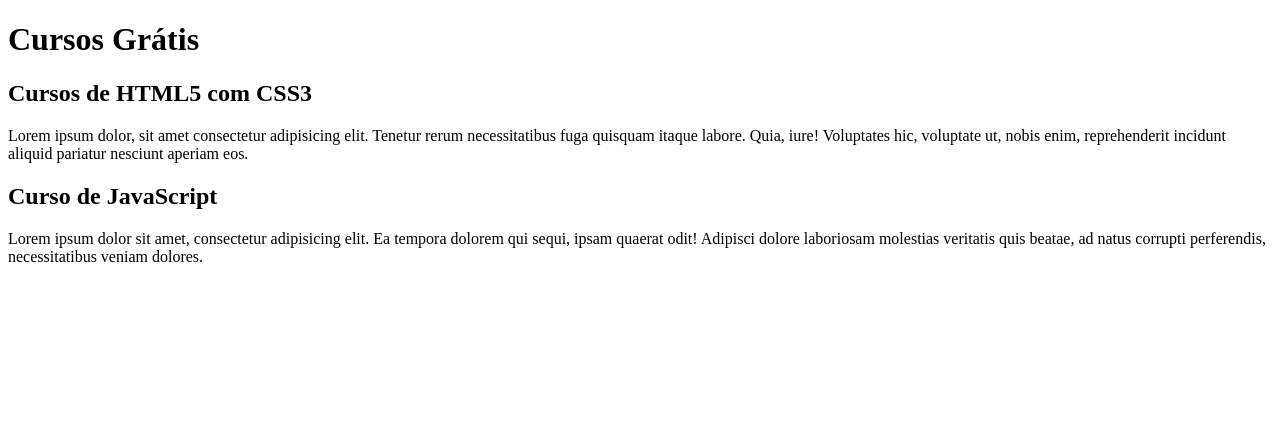
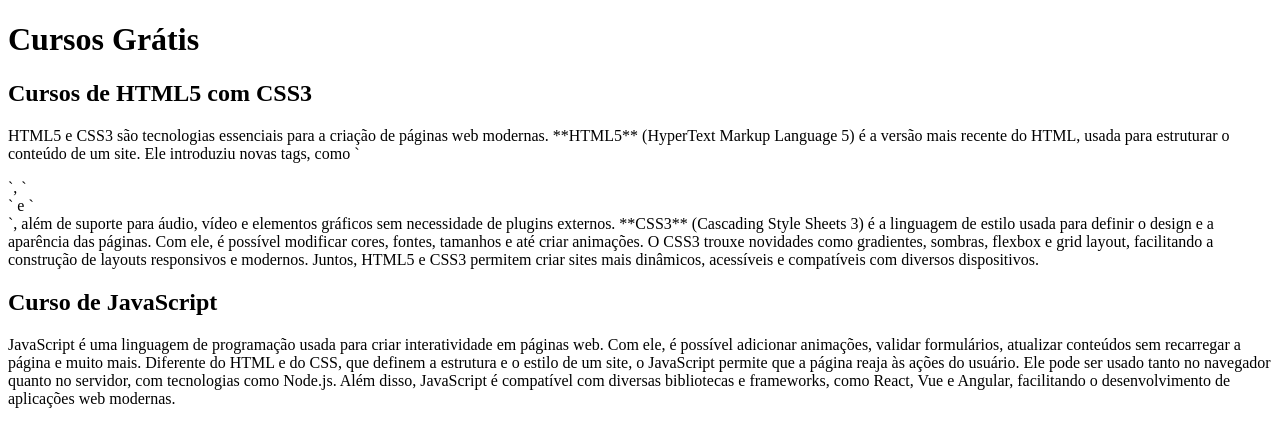
Before and after one commit to Bibia22/projeto-site, a plain HTML site: page index.html in a window 1280 px wide. Drawn offline with Linux system fonts and the light colour scheme.

Commit message:
Update index.html

```diff
--- a/index.html
+++ b/index.html
@@ -15,7 +15,13 @@
             Cursos de HTML5 com CSS3
         </h2>
         <p>
-            Lorem ipsum dolor, sit amet consectetur adipisicing elit. Tenetur rerum necessitatibus fuga quisquam itaque labore. Quia, iure! Voluptates hic, voluptate ut, nobis enim, reprehenderit incidunt aliquid pariatur nesciunt aperiam eos.
+            HTML5 e CSS3 são tecnologias essenciais para a criação de páginas web modernas.
+
+**HTML5** (HyperText Markup Language 5) é a versão mais recente do HTML, usada para estruturar o conteúdo de um site. Ele introduziu novas tags, como `<header>`, `<article>` e `<section>`, além de suporte para áudio, vídeo e elementos gráficos sem necessidade de plugins externos.
+
+**CSS3** (Cascading Style Sheets 3) é a linguagem de estilo usada para definir o design e a aparência das páginas. Com ele, é possível modificar cores, fontes, tamanhos e até criar animações. O CSS3 trouxe novidades como gradientes, sombras, flexbox e grid layout, facilitando a construção de layouts responsivos e modernos.
+
+Juntos, HTML5 e CSS3 permitem criar sites mais dinâmicos, acessíveis e compatíveis com diversos dispositivos.
         </p>
        </article>
        <article>
@@ -23,7 +29,11 @@
             Curso de JavaScript
         </h2>
         <p>
-            Lorem ipsum dolor sit amet, consectetur adipisicing elit. Ea tempora dolorem qui sequi, ipsam quaerat odit! Adipisci dolore laboriosam molestias veritatis quis beatae, ad natus corrupti perferendis, necessitatibus veniam dolores.
+            JavaScript é uma linguagem de programação usada para criar interatividade em páginas web. Com ele, é possível adicionar animações, validar formulários, atualizar conteúdos sem recarregar a página e muito mais.
+
+Diferente do HTML e do CSS, que definem a estrutura e o estilo de um site, o JavaScript permite que a página reaja às ações do usuário. Ele pode ser usado tanto no navegador quanto no servidor, com tecnologias como Node.js.
+
+Além disso, JavaScript é compatível com diversas bibliotecas e frameworks, como React, Vue e Angular, facilitando o desenvolvimento de aplicações web modernas.
         </p>
        </article>
     </main>
```
